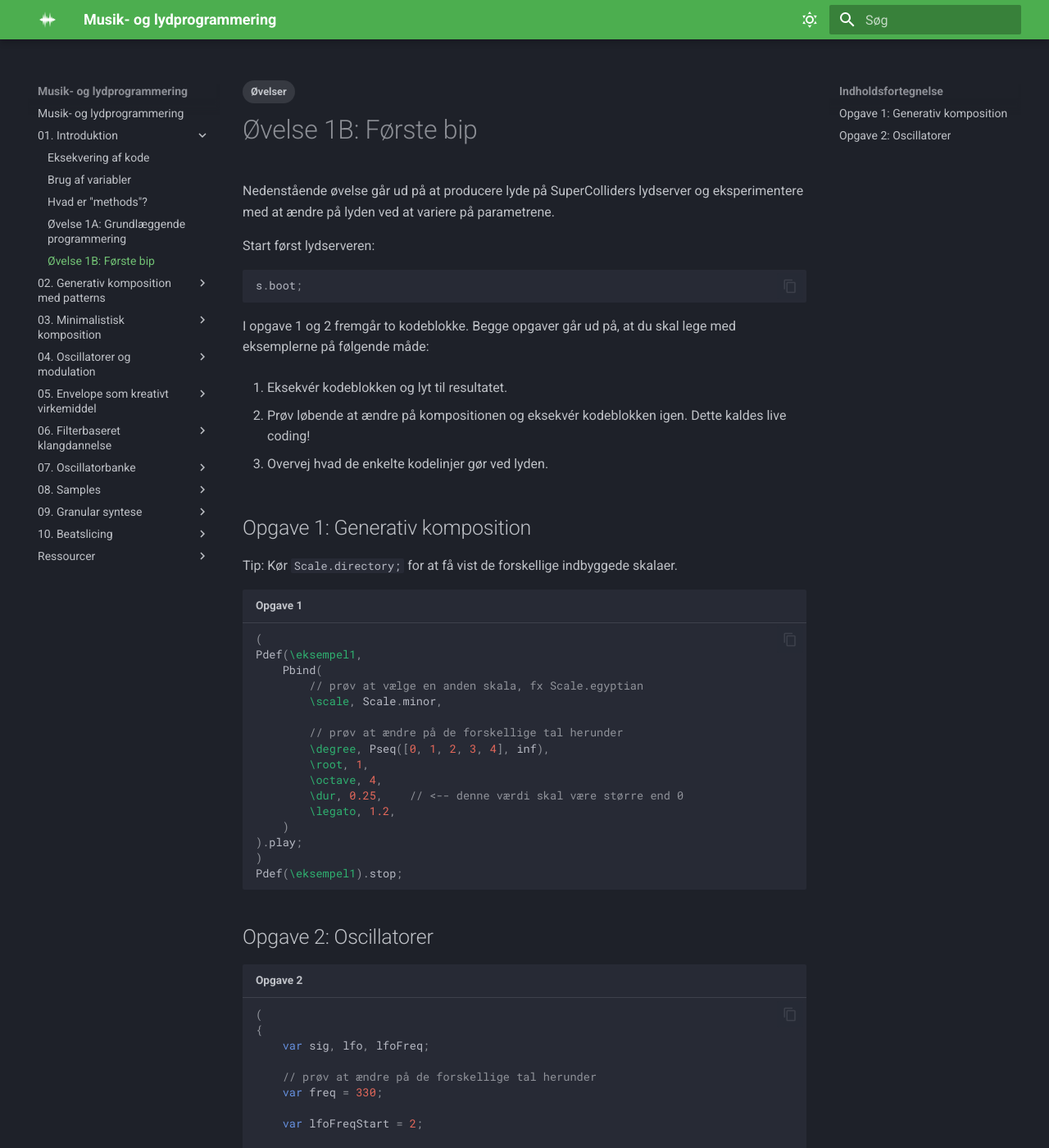
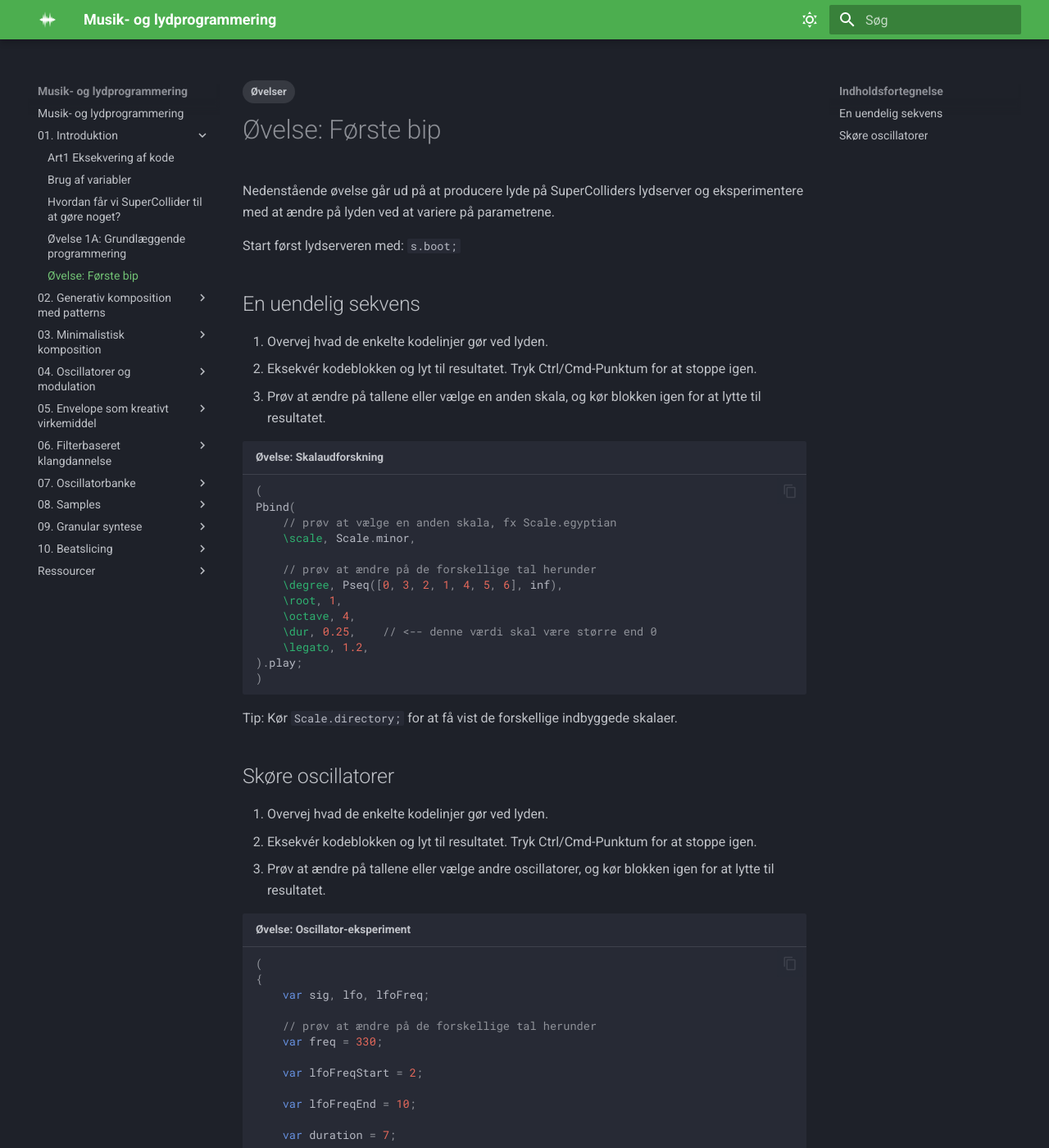
Before and after one commit to sparkletop/sparkletop.github.io, an MkDocs documentation site: the page built from docs/01. Introduktion/Ex2-Første bip.md, in a window 1280 px wide and 1400 px high. Shown: the whole window at 82% size. Built offline with MkDocs 1.6.1 and Material for MkDocs 9.7.7, drawn with Linux system fonts in a browser that asks for light colours.

Commit message:
ad hoc improvements to docs

````diff
--- a/docs/01. Introduktion/Ex2-Første bip.md
+++ b/docs/01. Introduktion/Ex2-Første bip.md
@@ -2,50 +2,43 @@
 tags:
     - Øvelser
 ---
-# Øvelse 1B: Første bip
+# Øvelse: Første bip
 
 Nedenstående øvelse går ud på at producere lyde på SuperColliders lydserver og eksperimentere med at ændre på lyden ved at variere på parametrene.
 
-Start først lydserveren:
+Start først lydserveren med: `s.boot;`
 
-``` sc
-s.boot;
+## En uendelig sekvens
+
+1. Overvej hvad de enkelte kodelinjer gør ved lyden.
+1. Eksekvér kodeblokken og lyt til resultatet. Tryk Ctrl/Cmd-Punktum for at stoppe igen.
+1. Prøv at ændre på tallene eller vælge en anden skala, og kør blokken igen for at lytte til resultatet.
+
+``` sc title="Øvelse: Skalaudforskning"
+(
+Pbind(
+	// prøv at vælge en anden skala, fx Scale.egyptian
+	\scale, Scale.minor,
+
+	// prøv at ændre på de forskellige tal herunder
+	\degree, Pseq([0, 3, 2, 1, 4, 5, 6], inf),
+	\root, 1,
+	\octave, 4,
+	\dur, 0.25,    // <-- denne værdi skal være større end 0
+	\legato, 1.2,
+).play;
+)
 ```
-
-I opgave 1 og 2 fremgår to kodeblokke. Begge opgaver går ud på, at du skal lege med eksemplerne på følgende måde:
-
-1. Eksekvér kodeblokken og lyt til resultatet.
-
-2. Prøv løbende at ændre på kompositionen og eksekvér kodeblokken igen. Dette kaldes live coding!
-
-3. Overvej hvad de enkelte kodelinjer gør ved lyden.
-
-## Opgave 1: Generativ komposition
 
 Tip: Kør `Scale.directory;` for at få vist de forskellige indbyggede skalaer.
 
-``` sc title="Opgave 1"
-(
-Pdef(\eksempel1,
-	Pbind(
-		// prøv at vælge en anden skala, fx Scale.egyptian
-		\scale, Scale.minor,
+## Skøre oscillatorer
 
-		// prøv at ændre på de forskellige tal herunder
-		\degree, Pseq([0, 1, 2, 3, 4], inf),
-		\root, 1,
-		\octave, 4,
-		\dur, 0.25,    // <-- denne værdi skal være større end 0
-		\legato, 1.2,
-	)
-).play;
-)
-Pdef(\eksempel1).stop;
-```
+1. Overvej hvad de enkelte kodelinjer gør ved lyden.
+1. Eksekvér kodeblokken og lyt til resultatet. Tryk Ctrl/Cmd-Punktum for at stoppe igen.
+1. Prøv at ændre på tallene eller vælge andre oscillatorer, og kør blokken igen for at lytte til resultatet.
 
-## Opgave 2: Oscillatorer
-
-``` sc title="Opgave 2"
+``` sc title="Øvelse: Oscillator-eksperiment"
 (
 {
 	var sig, lfo, lfoFreq;
````
Also changed, not shown: docs/01. Introduktion/Art1-Eksekvering af kode.md (+17 -12 lines), docs/01. Introduktion/Art2-Variabler.md (+7 -14 lines), docs/01. Introduktion/Art3-Methods.md (+8 -10 lines), docs/02. Generativ komposition med patterns/Art1-Patterns.md (+5 -5 lines).
